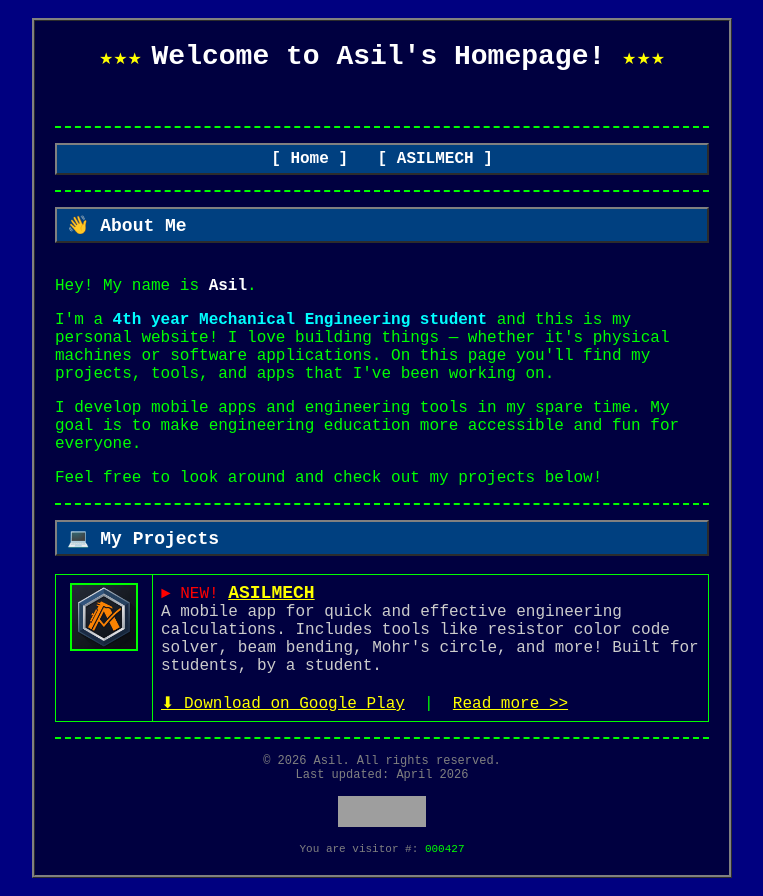
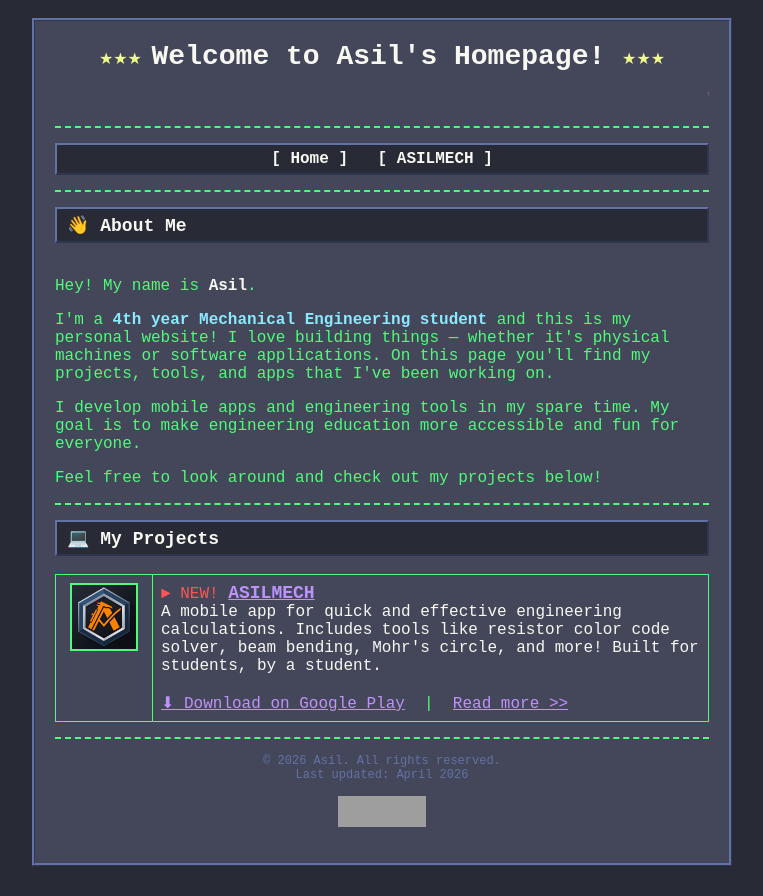
Before and after one commit to furkansariboga/furkansariboga.github.io, a plain HTML site: page index.html in a window 1280 px wide. Shown: the whole page, without its empty margins (258-1021 px from the left). Drawn offline with Linux system fonts and the light colour scheme; grey boxes are pictures that could not be loaded.

Commit message:
color update

```diff
--- a/index.html
+++ b/index.html
@@ -1,104 +1,128 @@
 <!DOCTYPE html>
 <html lang="en">
+
 <head>
     <meta charset="UTF-8">
     <meta name="viewport" content="width=device-width, initial-scale=1.0">
-    <meta name="description" content="Asil's Personal Website - Mechanical Engineering Student, Software Projects and Engineering Tools">
+    <meta name="description"
+        content="Asil's Personal Website - Mechanical Engineering Student, Software Projects and Engineering Tools">
     <title>Welcome to Asil's Homepage!</title>
     <style>
         body {
-            background-color: #000080;
-            color: #00FF00;
+            background-color: #282a36;
+            color: #50fa7b;
             font-family: "Courier New", Courier, monospace;
             margin: 0;
             padding: 0;
         }
+
         a {
-            color: #FFFF00;
+            color: #bd93f9;
         }
+
         a:visited {
-            color: #FF8800;
+            color: #ffb86c;
         }
+
         a:hover {
-            color: #FF0000;
+            color: #ff79c6;
         }
+
         hr {
             border: none;
-            border-top: 2px dashed #00FF00;
+            border-top: 2px dashed #50fa7b;
             margin: 15px 0;
         }
+
         .center {
             text-align: center;
         }
+
         .marquee-text {
-            color: #FF00FF;
+            color: #ff79c6;
             font-size: 14px;
             font-weight: bold;
         }
+
         table.main {
             width: 700px;
             margin: 0 auto;
-            border: 3px ridge #808080;
-            background-color: #000040;
+            border: 3px ridge #6272a4;
+            background-color: #44475a;
             padding: 10px;
         }
+
         table.project-list {
             width: 100%;
             border-collapse: collapse;
         }
+
         table.project-list td {
             padding: 8px;
-            border: 1px solid #00FF00;
+            border: 1px solid #50fa7b;
             vertical-align: top;
         }
+
         table.project-list td.icon-cell {
             width: 80px;
             text-align: center;
         }
+
         .blink {
             animation: blinker 1s linear infinite;
         }
+
         @keyframes blinker {
-            50% { opacity: 0; }
+            50% {
+                opacity: 0;
             }
+        }
+
         .star {
-            color: #FFFF00;
+            color: #f1fa8c;
         }
+
         .section-header {
-            background-color: #004080;
-            color: #FFFFFF;
+            background-color: #282a36;
+            color: #f8f8f2;
             padding: 5px 10px;
             font-size: 18px;
             font-weight: bold;
-            border: 2px outset #808080;
+            border: 2px outset #6272a4;
         }
+
         img {
-            border: 2px solid #00FF00;
+            border: 2px solid #50fa7b;
         }
+
         .counter {
             font-size: 11px;
-            color: #808080;
+            color: #6272a4;
             text-align: center;
             margin-top: 10px;
         }
+
         .nav-bar {
-            background-color: #004080;
-            border: 2px outset #808080;
+            background-color: #282a36;
+            border: 2px outset #6272a4;
             padding: 5px;
             text-align: center;
         }
+
         .nav-bar a {
-            color: #FFFFFF;
+            color: #f8f8f2;
             text-decoration: none;
             margin: 0 10px;
             font-weight: bold;
         }
+
         .nav-bar a:hover {
-            color: #FFFF00;
+            color: #f1fa8c;
             text-decoration: underline;
         }
     </style>
 </head>
+
 <body>
 
     <br>
@@ -108,13 +132,14 @@
                 <!-- HEADER -->
                 <div class="center">
                     <span class="star">&#9733;&#9733;&#9733;</span>
-                <span style="font-size: 28px; color: #FFFFFF; font-weight: bold;">
+                    <span style="font-size: 28px; color: #f8f8f2; font-weight: bold;">
                         Welcome to Asil's Homepage!
                     </span>
                     <span class="star">&#9733;&#9733;&#9733;</span>
                     <br><br>
                     <marquee class="marquee-text" scrollamount="4">
-                    *** Welcome! This page is best viewed with your imagination! *** Engineering + Code = Awesome ***
+                        *** Welcome! This page is best viewed with your imagination! *** Engineering + Code = Awesome
+                        ***
                     </marquee>
                 </div>
 
@@ -132,10 +157,11 @@
                 <div class="section-header">&#128075; About Me</div>
                 <br>
                 <p>
-                Hey! My name is <b style="color: #FFFFFF;">Asil</b>.
+                    Hey! My name is <b style="color: #f8f8f2;">Asil</b>.
                 </p>
                 <p>
-                I'm a <b style="color: #00FFFF;">4th year Mechanical Engineering student</b> and this is my personal website!
+                    I'm a <b style="color: #8be9fd;">4th year Mechanical Engineering student</b> and this is my personal
+                    website!
                     I love building things &mdash; whether it's physical machines or software applications.
                     On this page you'll find my projects, tools, and apps that I've been working on.
                 </p>
@@ -160,16 +186,17 @@
                             </a>
                         </td>
                         <td>
-                        <span class="blink" style="color: #FF0000;">&#9658; NEW!</span>
+                            <span class="blink" style="color: #ff5555;">&#9658; NEW!</span>
                             <a href="projects/asilmech.html" style="font-size: 18px; font-weight: bold;">ASILMECH</a>
                             <br>
-                        <span style="color: #CCCCCC;">
+                            <span style="color: #f8f8f2;">
                                 A mobile app for quick and effective engineering calculations.
                                 Includes tools like resistor color code solver, beam bending, Mohr's circle, and more!
                                 Built for students, by a student.
                             </span>
                             <br><br>
-                        <a href="https://play.google.com/store/apps/details?id=com.furkansariboga.asilmech">&#11015; Download on Google Play</a>
+                            <a href="https://play.google.com/store/apps/details?id=com.furkansariboga.asilmech">&#11015;
+                                Download on Google Play</a>
                             &nbsp;|&nbsp;
                             <a href="projects/asilmech.html">Read more &gt;&gt;</a>
                         </td>
@@ -180,15 +207,13 @@
 
                 <!-- FOOTER -->
                 <div class="center">
-                <p style="color: #808080; font-size: 12px;">
+                    <p style="color: #6272a4; font-size: 12px;">
                         &#169; 2026 Asil. All rights reserved.<br>
                         Last updated: April 2026<br>
                         <br>
-                    <img src="https://web.archive.org/web/2009/http://www.interspire.com/content/wp-content/uploads/2006/09/best_viewed_with_ie.gif" alt="" width="88" height="31" style="border: 0;" onerror="this.style.display='none'">
+                        <img src="https://web.archive.org/web/2009/http://www.interspire.com/content/wp-content/uploads/2006/09/best_viewed_with_ie.gif"
+                            alt="" width="88" height="31" style="border: 0;" onerror="this.style.display='none'">
                     </p>
-                <div class="counter">
-                    You are visitor #: <span style="color: #00FF00; font-family: 'Courier New';">000427</span>
-                </div>
                 </div>
             </td>
         </tr>
@@ -196,4 +221,5 @@
     <br>
 
 </body>
+
 </html>
```
Also changed, not shown: projects/asilmech.html (+128 -57 lines). Lines whose indentation alone changed are shown as unchanged.
